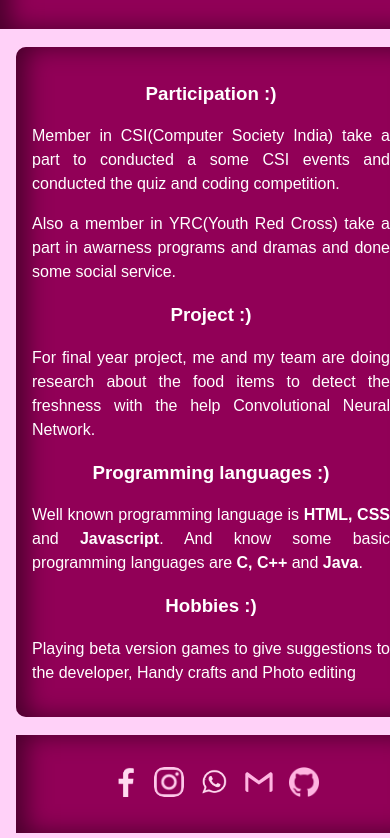
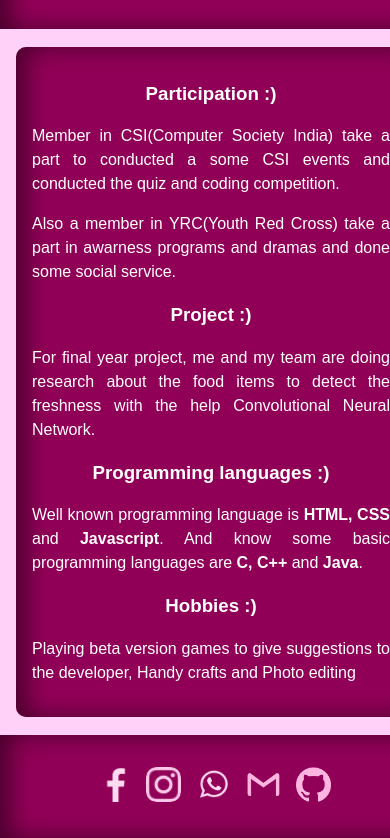
Before and after one commit to Sanjay1592000/portfolio, a plain HTML site: page index.html in a window 390 px wide. Shown: the part 521-1359 px from the top of the page. Drawn offline with Linux system fonts and the light colour scheme.

Commit message:
Update ppstruct.css

```diff
--- a/ppstruct.css
+++ b/ppstruct.css
@@ -84,7 +84,6 @@ body
     min-width: 100%;
     min-height: 50px;
     background: #910057;
-    padding: 1rem 0rem;
     box-shadow: inset 10px 0px 25px rgba(0, 0, 0, 0.5);
 }
 .mypic
@@ -166,8 +165,8 @@ img:hover
 {
     img
     {
-        width: 30px;
-        height: 30px;
+        width: 35px;
+        height: 35px;
     }
 }
 @media only screen and (min-width:1532px)
```
